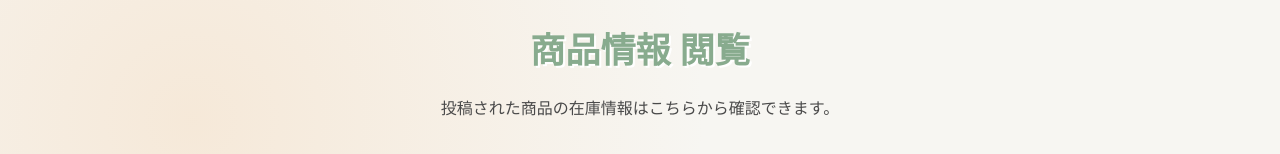
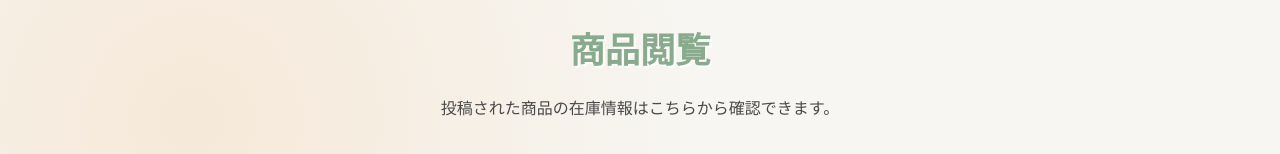
Before and after one commit to mikan12160927/mikanmikan, a plain HTML site: page view.html in a window 1280 px wide. Shown: the top 154 px of the page. Drawn offline with nearby package versions, Linux system fonts and the light colour scheme; no server answers; a web font is replaced by a local one.

Commit message:
Update view.html

```diff
--- a/view.html
+++ b/view.html
@@ -3,13 +3,13 @@
 <head>
     <meta charset="UTF-8">
     <meta name="viewport" content="width=device-width, initial-scale=1.0">
-    <title>商品情報 閲覧 | 探究サイト</title>
+    <title>商品閲覧 | 探究サイト</title>
     <link rel="stylesheet" href="style.css">
     <link rel="icon" type="image/png" href="favicon.png">
 </head>
 <body>
     <header>
-        <h1>商品情報 閲覧</h1>
+        <h1>商品閲覧</h1>
         <p>投稿された商品の在庫情報はこちらから確認できます。</p>
     </header>
 
```
